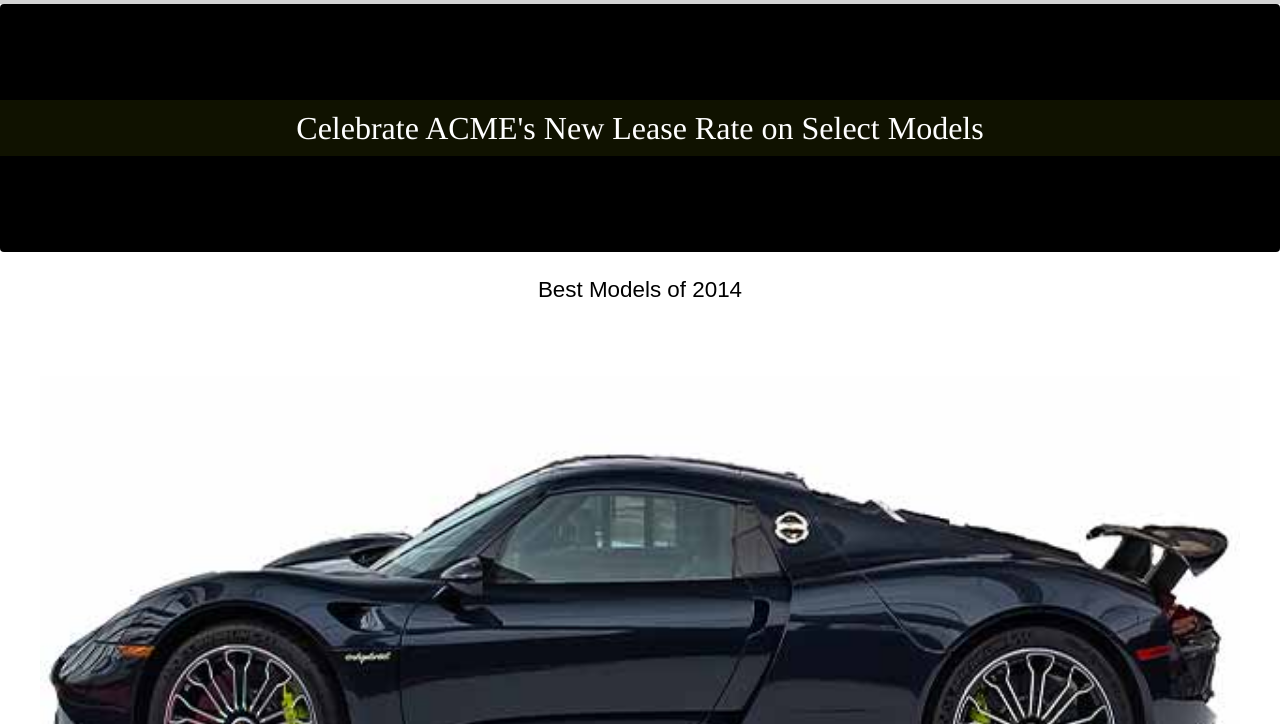
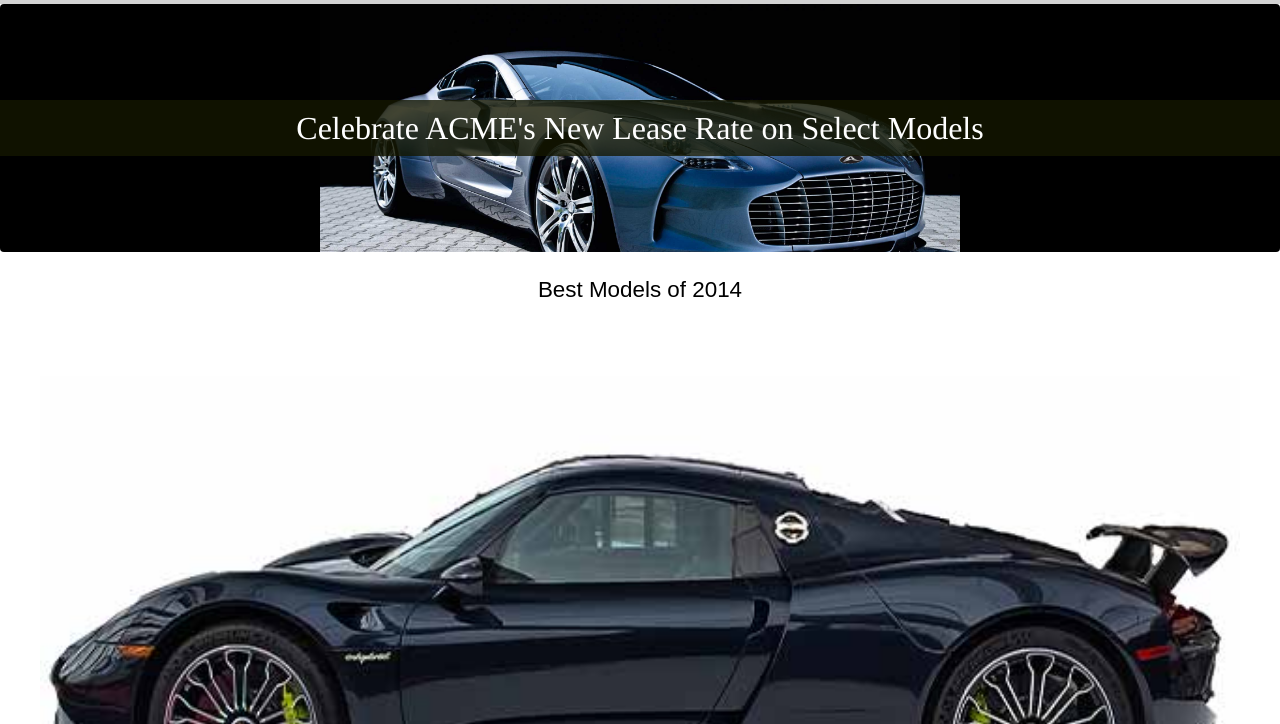
Before and after one commit to assem-el-merhi/assignment3, a plain HTML site: page index.html in a window 1280 px wide. Shown: the part 76-800 px from the top of the page. Drawn offline with Linux system fonts and the light colour scheme.

Commit message:
Fixed Problem

```diff
--- a/css/general.css
+++ b/css/general.css
@@ -157,7 +157,6 @@
     background-size: 40rem;
     background-position: center center;
     border-radius: .25rem;
-    background-image: url(../images/icon-nav.svg);
 }
 
 .company {
@@ -192,6 +191,5 @@
     color: white;
     margin-bottom: 1rem;
     text-align: center;
-    margin-top: 5rem 10%
-
+    margin-top: 5rem 10%;
 }
```
